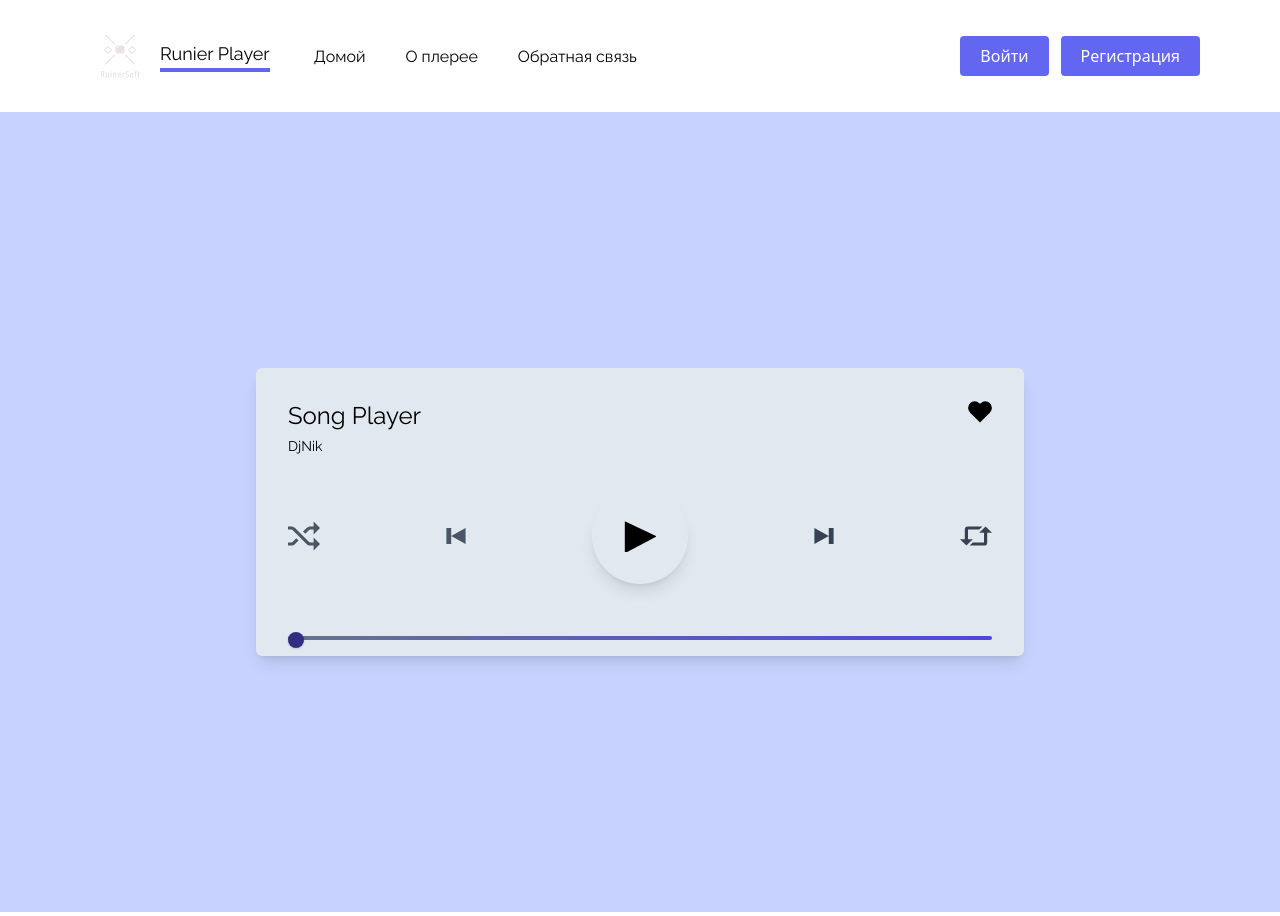
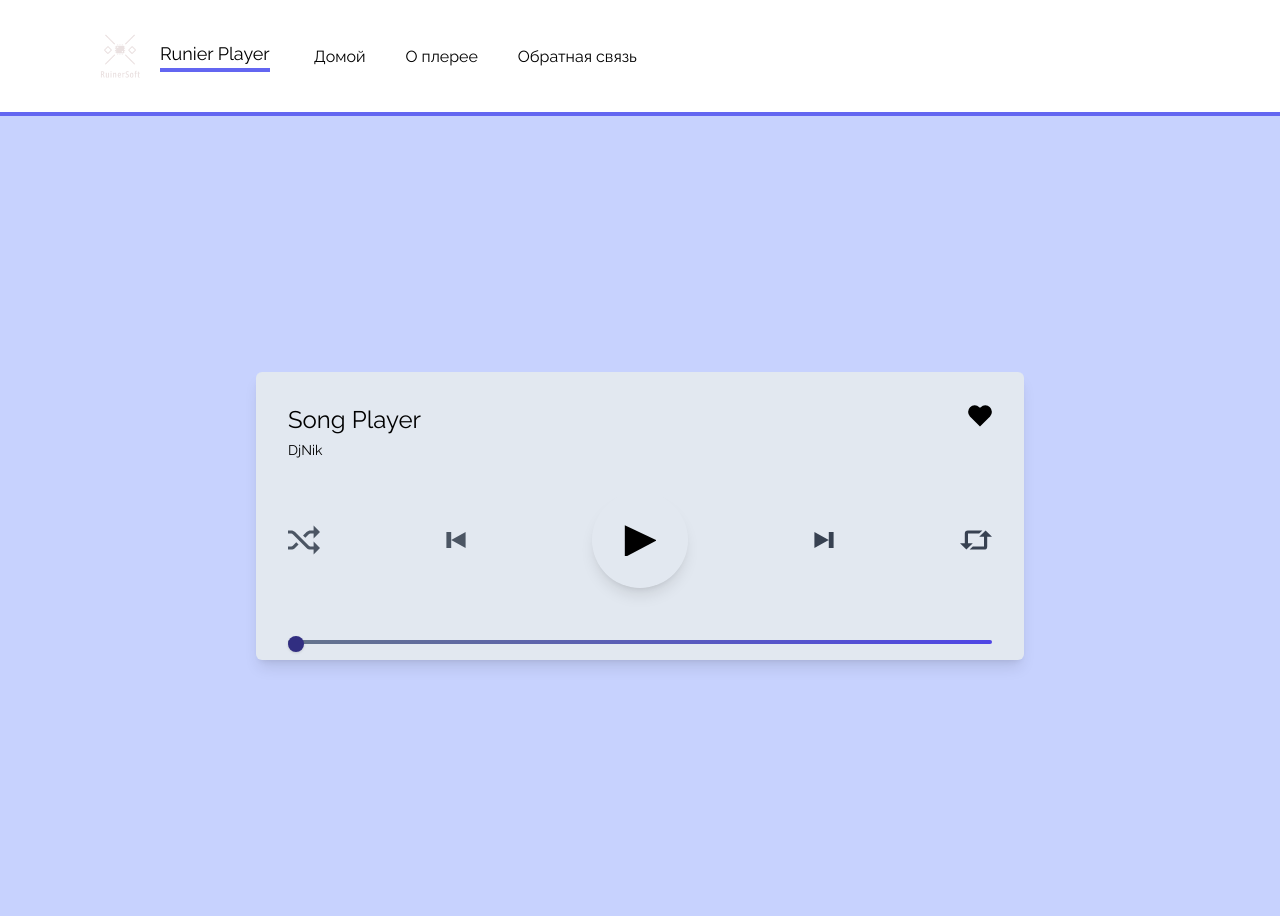
Before and after one commit to XxDjNikxX/WebPlayerOnSpring, a Vue app in the folder frontend/: page / in a window 1280 px wide. Built offline with nearby package versions, Linux system fonts and the light colour scheme; no server answers.

Commit message:
Added border to white version, removed buttons

```diff
--- a/frontend/src/components/NavBar.vue
+++ b/frontend/src/components/NavBar.vue
@@ -1,11 +1,11 @@
 <template>
-    <nav class="shadow-lg  dark:bg-slate-800">
-        <div class="max-w-6xl mx-auto px-4  bg-purple-800 text-black dark:text-white">
+    <nav class="shadow-lg  dark:bg-slate-800 border-b-4 border-indigo-500 dark:border-b-black">
+        <div class="max-w-6xl mx-auto px-4  bg-purple-800  text-black dark:text-white">
             <div class="flex justify-between">
                 <div class="flex space-x-7">
                     <div>
                         <router-link to="/">
-                            <a class="flex items-center py-4  ">
+                            <a class="flex items-center py-4 ">
                                 <img src="../assets/logo_transparent.png" alt="Logo" class="box-border bg-slate-100 w-20 h-20" />
                                 <span
                                     class="font-body hover:text-indigo-500  border-indigo-500 border-b-4 transition duration-300 text-lg">Runier
@@ -27,12 +27,12 @@
                         </router-link>
                     </div>
                 </div>
-                <div class="hidden md:flex items-center space-x-3 ">
+                <!-- <div class="hidden md:flex items-center space-x-3 ">
                     <a href=""
                         class="py-2 px-2 pr-5 pl-5 font-medium text-white rounded bg-indigo-500 hover:bg-indigo-400 hover:text-white transition duration-300">Войти</a>
                     <a href=""
                         class="py-2 px-2 pr-5 pl-5 font-medium text-white bg-indigo-500 rounded hover:bg-indigo-400 transition duration-300">Регистрация</a>
-                </div>
+                </div> -->
             </div>
         </div>
     </nav>
```
